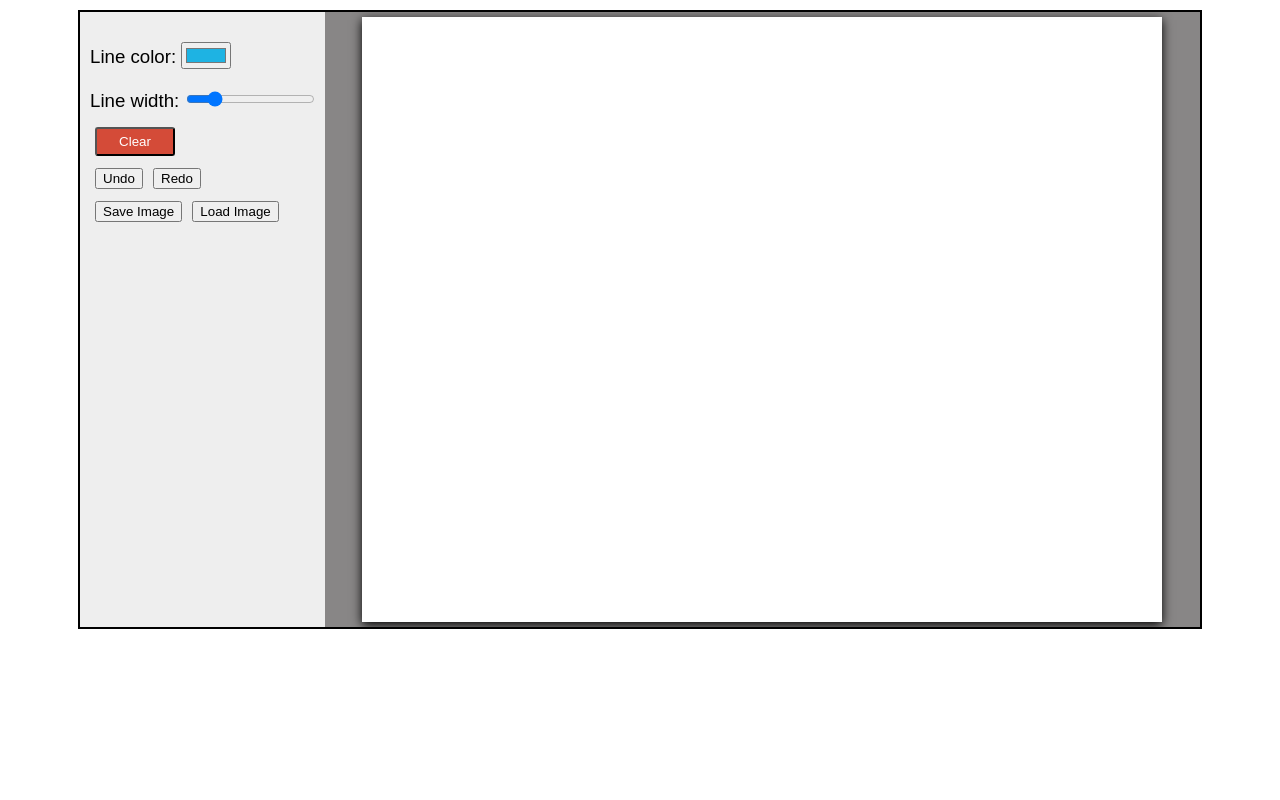
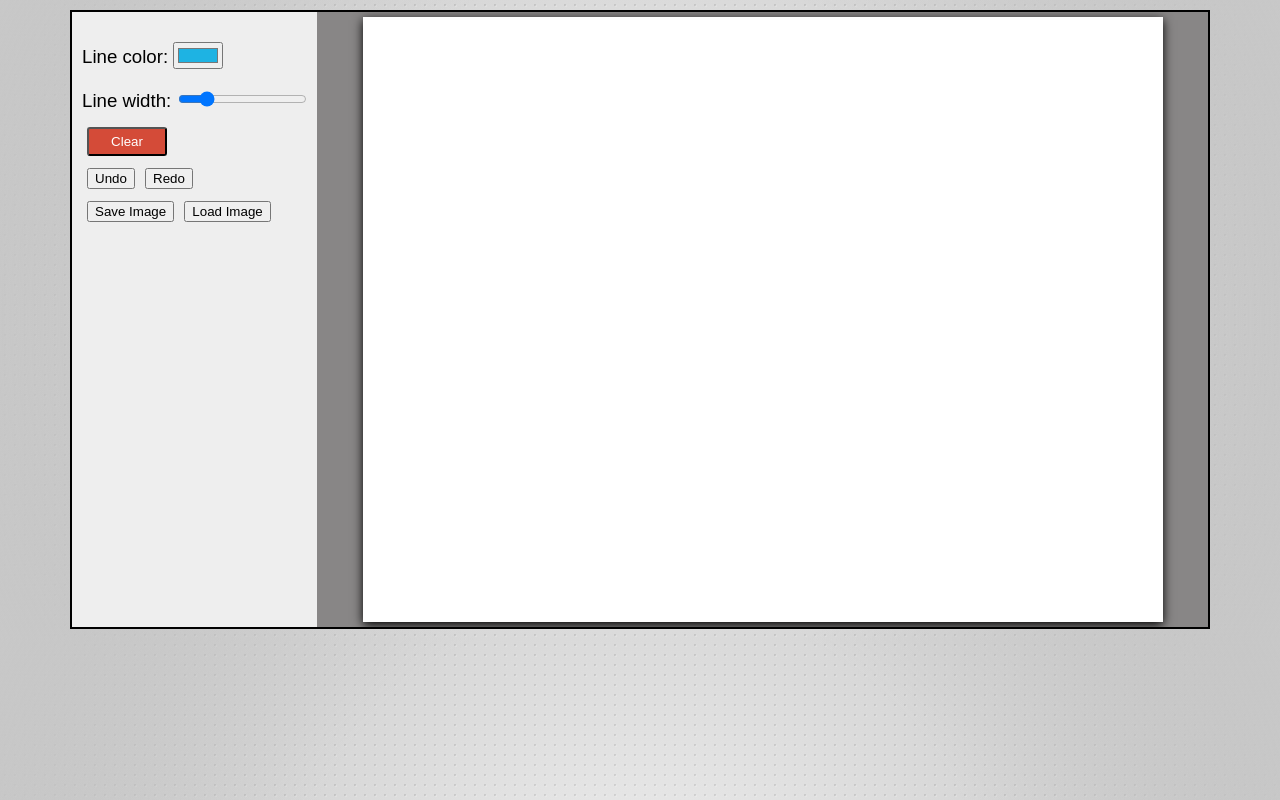
Before and after one commit to ZibinaLarisa/App-Canvas, a website built with webpack: page index.html in a window 1280 px wide. Built offline with Linux system fonts and the light colour scheme.

Commit message:
change background

```diff
--- a/source/main.css
+++ b/source/main.css
@@ -1,3 +1,17 @@
+body {
+margin: 0;
+padding: 0;
+height: 100%;
+background: -webkit-radial-gradient(center, circle farthest-corner, rgba(255,255,255,0) 50%, rgba(200,200,200,1)), -webkit-radial-gradient(center, circle, rgba(255,255,255,.35), rgba(255,255,255,0) 20%, rgba(255,255,255,0) 21%), -webkit-radial-gradient(center, circle, rgba(0,0,0,.2), rgba(0,0,0,0) 20%, rgba(0,0,0,0) 21%), -webkit-radial-gradient(center, circle farthest-corner, #f0f0f0, #c0c0c0);
+background: -moz-radial-gradient(center, circle farthest-corner, rgba(255,255,255,0) 50%, rgba(200,200,200,1)), -moz-radial-gradient(center, circle, rgba(255,255,255,.35), rgba(255,255,255,0) 20%, rgba(255,255,255,0) 21%), -moz-radial-gradient(center, circle, rgba(0,0,0,.2), rgba(0,0,0,0) 20%, rgba(0,0,0,0) 21%), -moz-radial-gradient(center, circle farthest-corner, #f0f0f0, #c0c0c0);
+background: radial-gradient(center, circle farthest-corner, rgba(255,255,255,0) 50%, rgba(200,200,200,1)), radial-gradient(center, circle, rgba(255,255,255,.35), rgba(255,255,255,0) 20%, rgba(255,255,255,0) 21%), radial-gradient(center, circle, rgba(0,0,0,.2), rgba(0,0,0,0) 20%, rgba(0,0,0,0) 21%), radial-gradient(center, circle farthest-corner, #f0f0f0, #c0c0c0);
+-webkit-background-size: 100% 100%, 10px 10px, 10px 10px, 100% 100%;
+-moz-background-size: 100% 100%, 10px 10px, 10px 10px, 100% 100%;
+background-size: 100% 100%, 10px 10px, 10px 10px, 100% 100%;
+background-repeat: repeat;
+background-position: top center, 1px 1px, 0px 0px, top center;
+}
+
 .save {
   margin-top: 10px;
 }
```
Also changed, not shown: README.md, dist/bundle.js.
